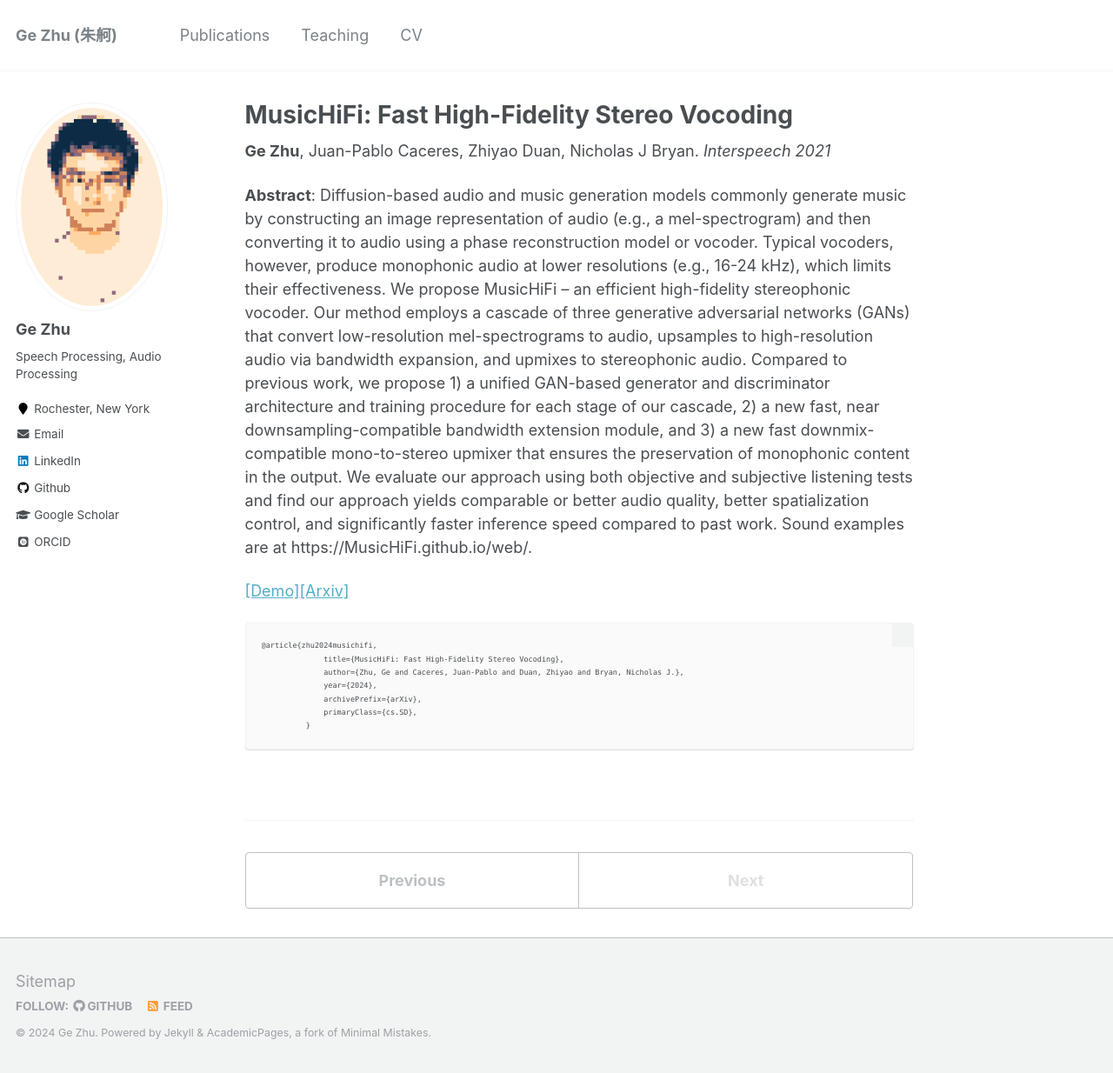
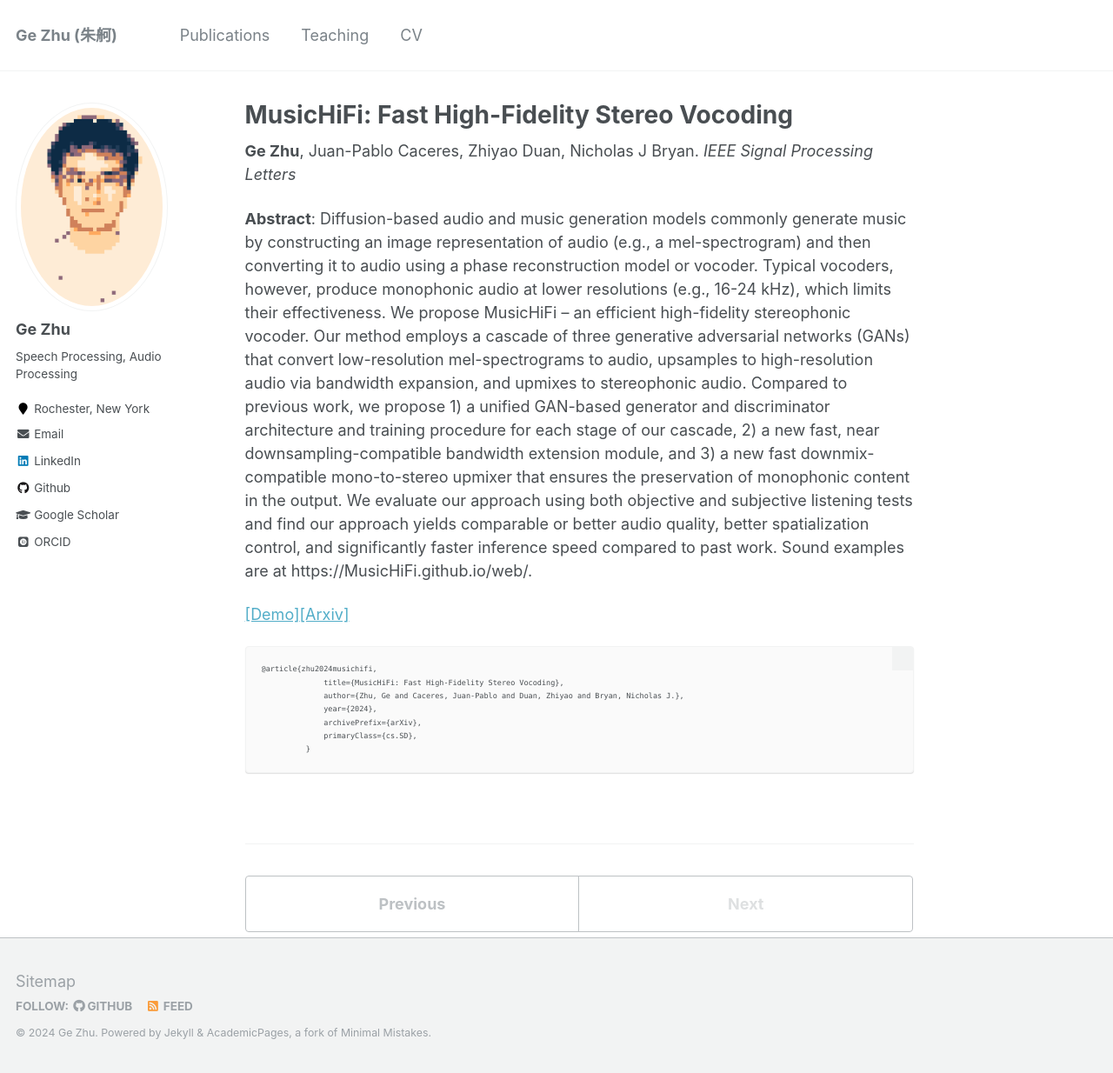
Before and after one commit to gzhu06/gzhu06.github.io, a Jekyll site: the page built from _publications/musichifi.md, in a window 1280 px wide and 1234 px high. Shown: the whole window at 87% size. Built offline with Jekyll 4.4.1, drawn with Linux system fonts in a browser that asks for light colours; some web fonts are replaced.

Commit message:
fix musichifi

```diff
--- a/_publications/musichifi.md
+++ b/_publications/musichifi.md
@@ -1,11 +1,11 @@
 ---
 title: "MusicHiFi: Fast High-Fidelity Stereo Vocoding"
 collection: publications
-permalink: /publication/yvector
+permalink: /publication/musichifi
 date: 2024-03-15
 venue: 'IEEE Signal Processing Letters'
 ---
-<b>Ge Zhu</b>, Juan-Pablo Caceres, Zhiyao Duan, Nicholas J Bryan. <i>Interspeech 2021</i>
+<b>Ge Zhu</b>, Juan-Pablo Caceres, Zhiyao Duan, Nicholas J Bryan. <i>IEEE Signal Processing Letters</i>
 
 <b>Abstract</b>: Diffusion-based audio and music generation models commonly generate music by constructing an image representation of audio (e.g., a mel-spectrogram) and then converting it to audio using a phase reconstruction model or vocoder. Typical vocoders, however, produce monophonic audio at lower resolutions (e.g., 16-24 kHz), which limits their effectiveness. We propose MusicHiFi -- an efficient high-fidelity stereophonic vocoder. Our method employs a cascade of three generative adversarial networks (GANs) that convert low-resolution mel-spectrograms to audio, upsamples to high-resolution audio via bandwidth expansion, and upmixes to stereophonic audio. Compared to previous work, we propose 1) a unified GAN-based generator and discriminator architecture and training procedure for each stage of our cascade, 2) a new fast, near downsampling-compatible bandwidth extension module, and 3) a new fast downmix-compatible mono-to-stereo upmixer that ensures the preservation of monophonic content in the output. We evaluate our approach using both objective and subjective listening tests and find our approach yields comparable or better audio quality, better spatialization control, and significantly faster inference speed compared to past work. Sound examples are at https://MusicHiFi.github.io/web/.
 
```
